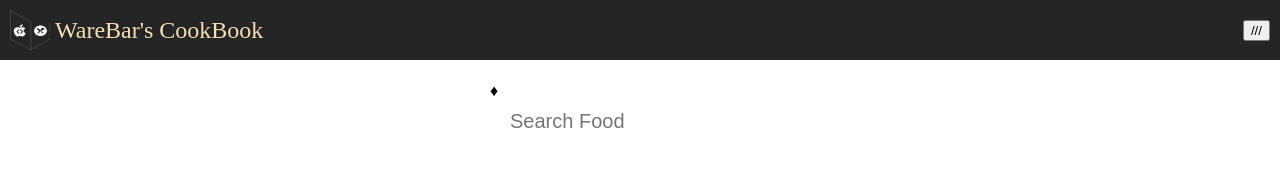
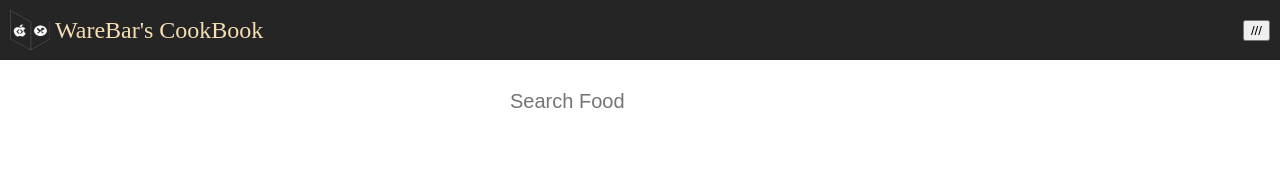
Before and after one commit to WareBar/FoodApp-React, a React (Create React App) app: page / in a window 1280 px wide. Shown: the top 170 px of the page. Built offline with nearby package versions, Linux system fonts and the light colour scheme; no server answers; a web font is replaced by a local one.

Commit message:
minor changes

```diff
--- a/src/components/Search.jsx
+++ b/src/components/Search.jsx
@@ -31,7 +31,6 @@ const Search = ({setFoodData}) =>{
 
     return (
         <div className={styles.Search}>
-            <p>♦</p>
             <input type="search" placeholder="Search Food"
             onChange={(e)=>Querying(e)}
             />
```
